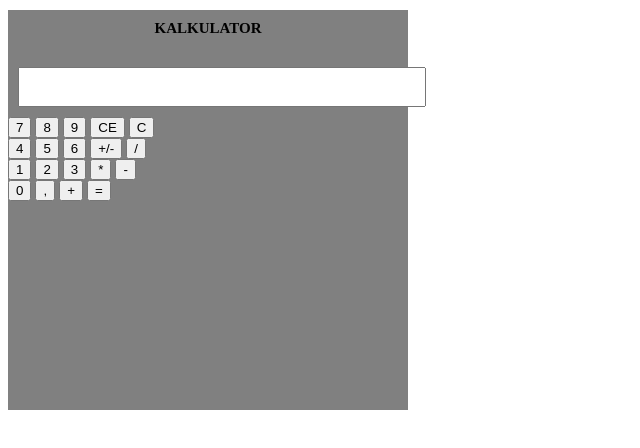
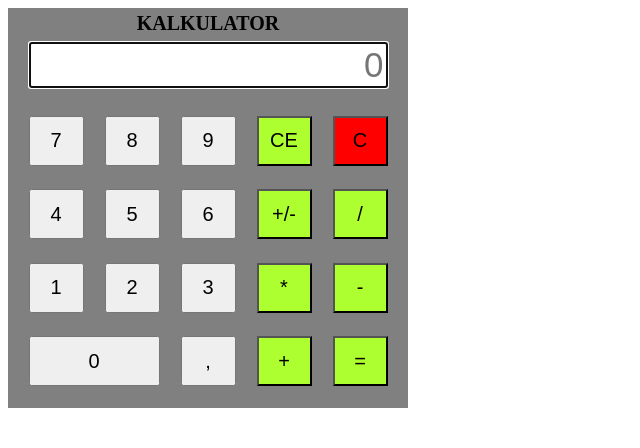
Before and after one commit to BuryPL/Calculator, a plain HTML site: page index.html in a window 1280 px wide. Shown: the whole page, without its empty margins (0-640 px from the left). Drawn offline with Linux system fonts and the light colour scheme.

Commit message:
Calc__html+css_done

```diff
--- a/css/style.css
+++ b/css/style.css
@@ -1,23 +1,70 @@
 #calculator {
-  width: 400px;
-  height: 400px;
-  background-color: grey;
+    width: 400px;
+    height: 400px;
+    background-color: grey;
+    display: flex;
+    flex-direction: column;
 }
 
 #title {
-  width: 100%;
-  padding: 10px 0;
-  text-align:center;
-  text-transform: uppercase;
-  font-size: 15px;
+    width: 100%;
+    height: 5%;
+    padding: 1% 0;
+    text-align: center;
+    text-transform: uppercase;
+    font-size: 20px;
+    margin: 0;
 }
 
 #main_form {
+    box-sizing: border-box;
     width: 100%;
-    padding: 10px;
+    height: 15%;
+    padding: 1.5% 20.5px;
 }
 
 #input_math {
+    box-sizing: border-box;
     width: 100%;
-    font-size: 30px;
+    font-size: 35px;
+    text-align: right;
 }
+
+#inside_container {
+    display: flex;
+    flex-direction: column;
+    margin: 0;
+    padding: 10px;
+    height: 80%;
+}
+
+.rows {
+    padding: 0;
+    margin: 0;
+    width: 100%;
+    height: 25%;
+    display: flex;
+    flex-direction: row;
+}
+
+.grey_normal, .green_action, .red_delete  {
+    height: 50px;
+    width: 55px;
+    margin: auto;
+    font-size: 20px;
+}
+
+.grey_large {
+    height: 50px;
+    width: 131px;
+    margin: auto;
+    font-size: 20px;
+}
+
+.green {
+    background-color: greenyellow;
+}
+
+.red_delete {
+    background-color: red;
+}
--- a/index.html
+++ b/index.html
@@ -1,46 +1,51 @@
 <!DOCTYPE html>
 <html>
+
 <head>
     <meta charset="utf-8">
     <meta name="viewport" content="width=device-width">
     <title>Kalkulator</title>
     <link rel="stylesheet" href="css/style.css">
 </head>
+
 <body>
     <div id="calculator">
         <h1 id="title">Kalkulator</h1>
         <form id="main_form">
-        <input type="text" name="input_field" id="input_math">
+            <input type="text" name="input_field" id="input_math" placeholder="0" autofocus>
         </form>
+        <div id="inside_container">
             <section id="row1" class="rows">
-        <button id="7" class="grey_normal">7</button>
-        <button id="8" class="grey_normal">8</button>
-        <button id="9" class="grey_normal">9</button>
-        <button id="CE" class="green_action">CE</button>
+                <button id="7" class="grey_normal grey">7</button>
+                <button id="8" class="grey_normal grey">8</button>
+                <button id="9" class="grey_normal grey">9</button>
+                <button id="CE" class="green_action green">CE</button>
                 <button id="C" class="red_delete">C</button>
             </section>
             <section id="row2" class="rows">
-        <button id="4" class="grey_normal">4</button>
-        <button id="5" class="grey_normal">5</button>
-        <button id="6" class="grey_normal">6</button>
-        <button id="plus_minus" class="green_action">+/-</button>
-        <button id="dzielenie" class="green_action">/</button>
+                <button id="4" class="grey_normal grey">4</button>
+                <button id="5" class="grey_normal grey">5</button>
+                <button id="6" class="grey_normal grey">6</button>
+                <button id="plus_minus" class="green_action green">+/-</button>
+                <button id="dzielenie" class="green_action green">/</button>
             </section>
             <section id="row3" class="rows">
-        <button id="1" class="grey_normal">1</button>
-        <button id="2" class="grey_normal">2</button>
-        <button id="3" class="grey_normal">3</button>
-        <button id="multiply" class="green_action">*</button>
-        <button id="minus" class="green_action">-</button>
+                <button id="1" class="grey_normal grey">1</button>
+                <button id="2" class="grey_normal grey">2</button>
+                <button id="3" class="grey_normal grey">3</button>
+                <button id="multiply" class="green_action green">*</button>
+                <button id="minus" class="green_action green">-</button>
             </section>
             <section id="row4" class="rows">
-        <button id="0" class="grey_large">0</button>
-        <button id="coma" class="grey_normal">,</button>
-        <button id="plus" class="green_action">+</button>
-        <button id="equals" class="green_action">=</button>
+                <button id="0" class="grey_large grey">0</button>
+                <button id="coma" class="grey_normal grey">,</button>
+                <button id="plus" class="green_action green">+</button>
+                <button id="equals" class="green_action green">=</button>
             </section>
+        </div>
     </div>
 
     <script src="js/main.js"></script>
 </body>
+
 </html>
```
Lines whose indentation alone changed are shown as unchanged.
